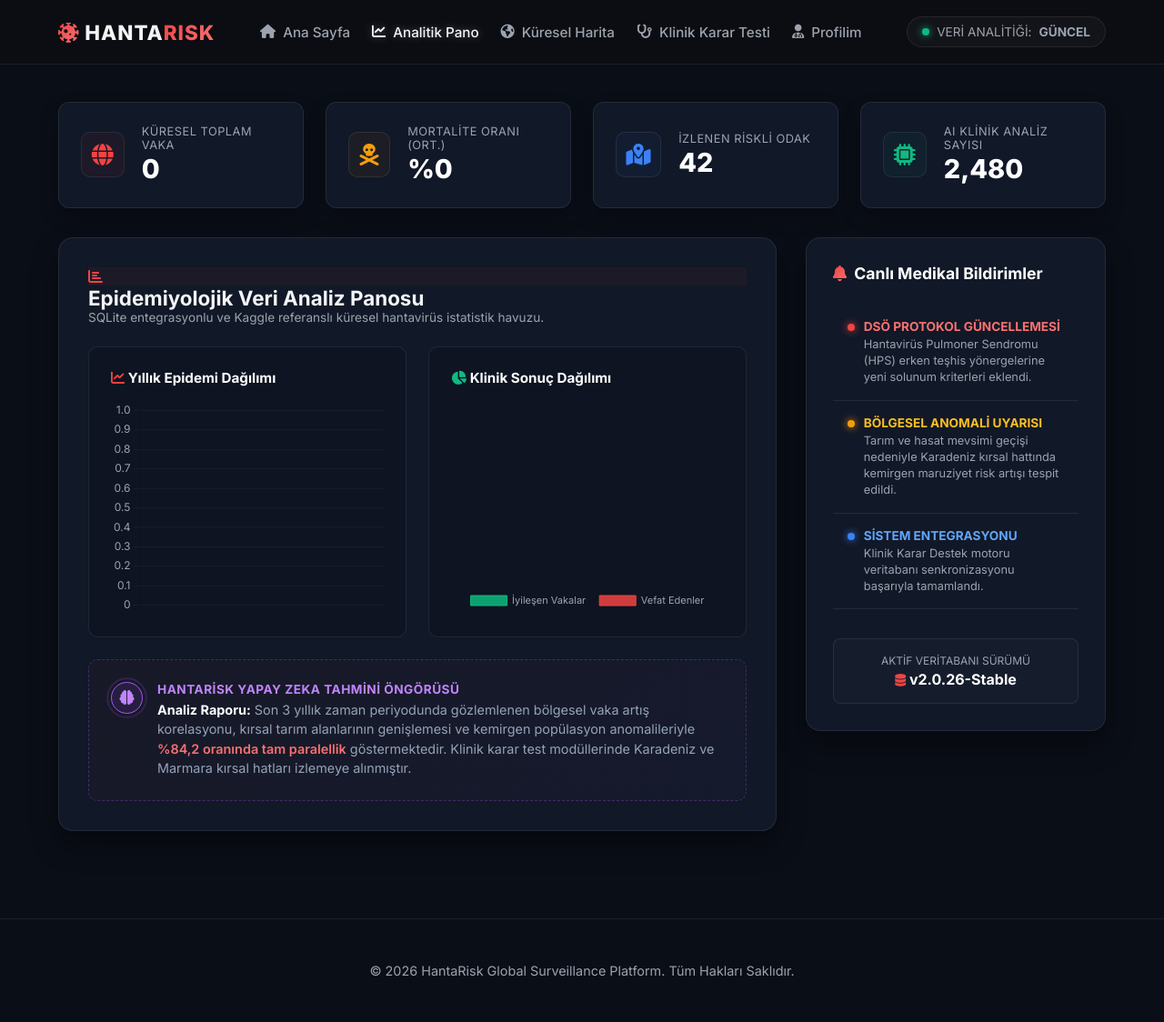
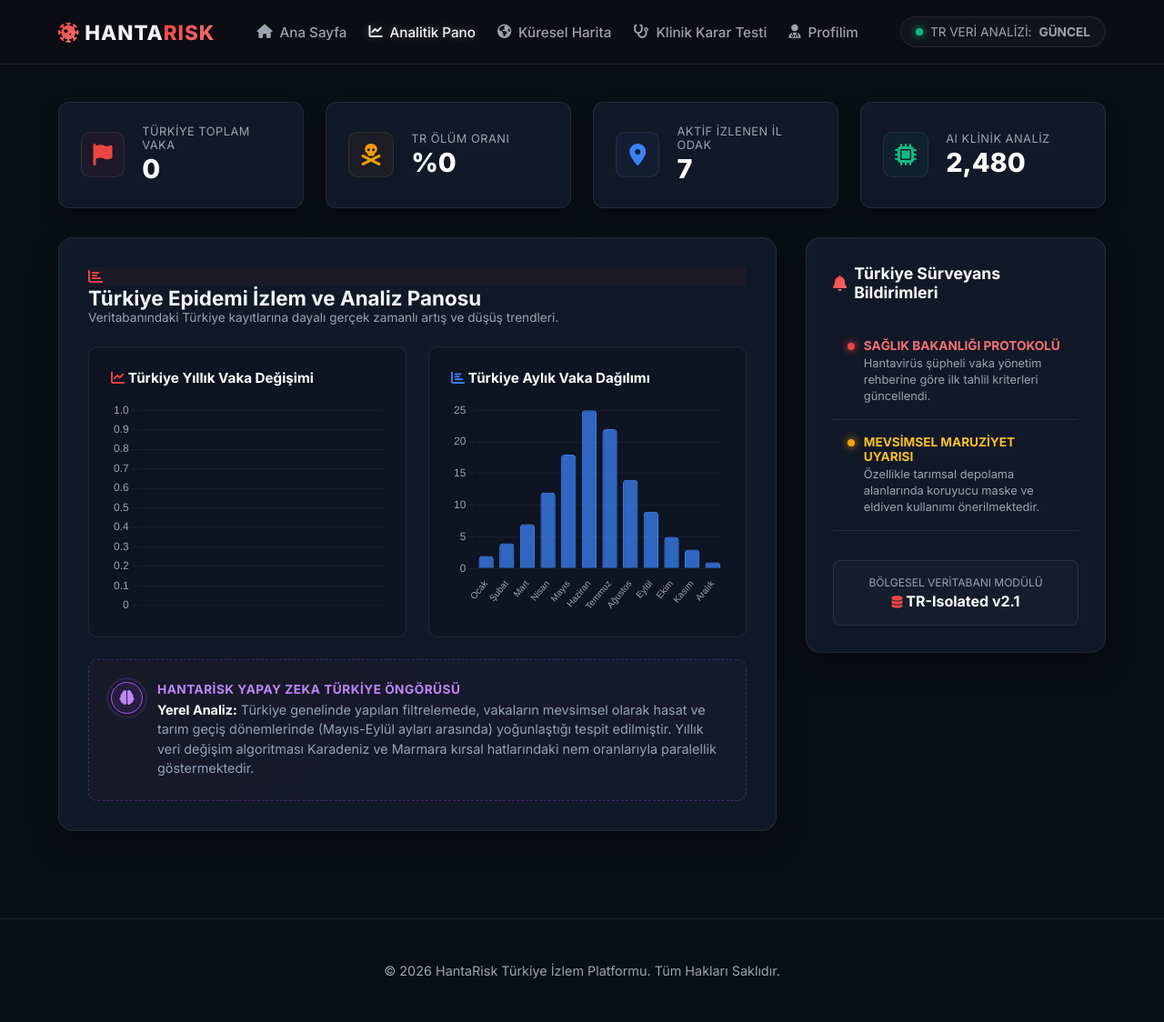
Before and after one commit to kayisdagasli-cmd/hantarisk, a Flask app: page /dashboard in a window 1280 px wide. Shown: the whole page at 91% size. Run offline with Flask 3, Linux system fonts and the light colour scheme; data that the repository does not hold is empty.

Commit message:
Update dashboard.html

```diff
--- a/templates/dashboard.html
+++ b/templates/dashboard.html
@@ -16,7 +16,7 @@
 
         .dashboard-container { max-width: 1200px; margin: 7rem auto 4rem auto; padding: 0 1.5rem; box-sizing: border-box; }
 
-        /* Premium KPI Kartları */
+        /* Premium KPI Kartları (Türkiye Odaklı) */
         .kpi-grid { display: grid; grid-template-columns: repeat(auto-fit, minmax(230px, 1fr)); gap: 1.5rem; margin-bottom: 2rem; }
         .kpi-card { background: var(--bg-card); border: 1px solid var(--border-color); border-radius: 12px; padding: 1.5rem; display: flex; align-items: center; gap: 1.2rem; box-shadow: 0 10px 20px rgba(0,0,0,0.3); transition: transform 0.3s ease; }
         .kpi-card:hover { transform: translateY(-5px); border-color: rgba(239, 68, 68, 0.2); }
@@ -48,7 +48,24 @@
         .alert-dot.warning { background: #f59e0b; box-shadow: 0 0 8px #f59e0b; }
 
         @keyframes aiPulse { 0% { transform: scale(1); opacity: 0.6; } 100% { transform: scale(1.5); opacity: 0; } }
-        @media (max-width: 992px) { .main-dashboard-grid { grid-template-columns: 1fr !important; } .charts-sub-grid { grid-template-columns: 1fr !important; } }
+
+        /* Hamburger Menü Stilleri */
+        .hamburger-menu { display: none; font-size: 1.5rem; color: white; cursor: pointer; transition: color 0.3s ease; z-index: 1001; }
+        .hamburger-menu:hover { color: var(--primary); }
+
+        /* Mobil Ekran Kırılma Düzenlemeleri */
+        @media (max-width: 992px) {
+            .main-dashboard-grid { grid-template-columns: 1fr !important; }
+            .charts-sub-grid { grid-template-columns: 1fr !important; }
+        }
+
+        @media (max-width: 768px) {
+            .hamburger-menu { display: block; }
+            .system-status { display: none; }
+            .nav-menu { position: fixed; top: 70px; right: -100%; width: 250px; height: calc(100vh - 70px); background: #0b0d12; border-left: 1px solid var(--border-color); flex-direction: column; align-items: flex-start !important; padding: 2rem 1.5rem; gap: 2rem !important; transition: right 0.4s cubic-bezier(0.4, 0, 0.2, 1); box-shadow: -10px 10px 30px rgba(0,0,0,0.5); z-index: 999; }
+            .nav-menu.active { right: 0; }
+            .nav-link { width: 100%; font-size: 1.1rem; }
+        }
     </style>
 </head>
 <body>
@@ -56,15 +73,21 @@
     <nav class="navbar">
         <div class="nav-container">
             <a href="/" class="nav-logo"><i class="fa-solid fa-virus-covid text-gradient"></i> HANTA<span class="text-gradient">RISK</span></a>
-            <div class="nav-menu">
+
+            <div class="hamburger-menu" id="hamburger-toggle">
+                <i class="fa-solid fa-bars"></i>
+            </div>
+
+            <div class="nav-menu" id="nav-menu-links">
                 <a href="/" class="nav-link"><i class="fa-solid fa-house"></i> Ana Sayfa</a>
                 <a href="/dashboard" class="nav-link active"><i class="fa-solid fa-chart-line"></i> Analitik Pano</a>
                 <a href="/surveillance" class="nav-link"><i class="fa-solid fa-earth-americas"></i> Küresel Harita</a>
                 <a href="/klinik-test" class="nav-link"><i class="fa-solid fa-stethoscope"></i> Klinik Karar Testi</a>
                 <a href="/profil" class="nav-link"><i class="fa-solid fa-user-doctor"></i> Profilim</a>
             </div>
+
             <div class="system-status" style="font-size:0.85rem;">
-                <span class="status-pulse"></span> VERİ ANALİTİĞİ: <strong style="color:var(--success)">GÜNCEL</strong>
+                <span class="status-pulse"></span> TR VERİ ANALİZİ: <strong style="color:var(--success)">GÜNCEL</strong>
             </div>
         </div>
     </nav>
@@ -73,30 +96,30 @@
 
         <div class="kpi-grid">
             <div class="kpi-card">
-                <div class="kpi-icon danger"><i class="fa-solid fa-globe"></i></div>
+                <div class="kpi-icon danger"><i class="fa-solid fa-flag"></i></div>
                 <div>
-                    <div class="kpi-label">Küresel Toplam Vaka</div>
+                    <div class="kpi-label">Türkiye Toplam Vaka</div>
                     <div id="kpi-vaka" class="kpi-value">0</div>
                 </div>
             </div>
             <div class="kpi-card">
                 <div class="kpi-icon warning"><i class="fa-solid fa-skull-crossbones"></i></div>
                 <div>
-                    <div class="kpi-label">Mortalite Oranı (Ort.)</div>
+                    <div class="kpi-label">TR Ölüm Oranı</div>
                     <div id="kpi-olum" class="kpi-value">%0</div>
                 </div>
             </div>
             <div class="kpi-card">
-                <div class="kpi-icon info"><i class="fa-solid fa-map-location-dot"></i></div>
+                <div class="kpi-icon info"><i class="fa-solid fa-location-dot"></i></div>
                 <div>
-                    <div class="kpi-label">İzlenen Riskli Odak</div>
+                    <div class="kpi-label">Aktif İzlenen İl Odak</div>
                     <div id="kpi-odak" class="kpi-value">0</div>
                 </div>
             </div>
             <div class="kpi-card">
                 <div class="kpi-icon success"><i class="fa-solid fa-microchip"></i></div>
                 <div>
-                    <div class="kpi-label">AI Klinik Analiz Sayısı</div>
+                    <div class="kpi-label">AI Klinik Analiz</div>
                     <div id="kpi-ai" class="kpi-value">2,480</div>
                 </div>
             </div>
@@ -109,23 +132,23 @@
                     <div class="card-header-block" style="margin-bottom: 0px;">
                         <div class="card-header-icon" style="background: rgba(239, 68, 68, 0.05); color:#ef4444;"><i class="fa-solid fa-chart-bar"></i></div>
                         <div>
-                            <h2 style="font-size: 1.4rem;">Epidemiyolojik Veri Analiz Panosu</h2>
-                            <p style="font-size: 0.85rem; color: var(--text-muted);">SQLite entegrasyonlu ve Kaggle referanslı küresel hantavirüs istatistik havuzu.</p>
+                            <h2 style="font-size: 1.4rem;">Türkiye Epidemi İzlem ve Analiz Panosu</h2>
+                            <p style="font-size: 0.85rem; color: var(--text-muted);">Veritabanındaki Türkiye kayıtlarına dayalı gerçek zamanlı artış ve düşüş trendleri.</p>
                         </div>
                     </div>
 
                     <div class="charts-sub-grid">
                         <div class="chart-box">
-                            <h4 style="margin: 0 0 1rem 0; font-size: 0.95rem; color: white;"><i class="fa-solid fa-chart-line" style="color:var(--primary);"></i> Yıllık Epidemi Dağılımı</h4>
+                            <h4 style="margin: 0 0 1rem 0; font-size: 0.95rem; color: white;"><i class="fa-solid fa-chart-line" style="color:var(--primary);"></i> Türkiye Yıllık Vaka Değişimi</h4>
                             <div style="position: relative; height:calc(100% - 35px);">
-                                <canvas id="yılTrendGrafik"></canvas>
+                                <canvas id="turkiyeYilGrafik"></canvas>
                             </div>
                         </div>
 
                         <div class="chart-box">
-                            <h4 style="margin: 0 0 1rem 0; font-size: 0.95rem; color: white;"><i class="fa-solid fa-chart-pie" style="color:#10b981;"></i> Klinik Sonuç Dağılımı</h4>
+                            <h4 style="margin: 0 0 1rem 0; font-size: 0.95rem; color: white;"><i class="fa-solid fa-chart-bar" style="color:#3b82f6;"></i> Türkiye Aylık Vaka Dağılımı</h4>
                             <div style="position: relative; height:calc(100% - 35px);">
-                                <canvas id="sonucGrafik"></canvas>
+                                <canvas id="turkiyeAyGrafik"></canvas>
                             </div>
                         </div>
                     </div>
@@ -133,9 +156,9 @@
                     <div class="ai-insight-box">
                         <div class="ai-pulse-icon"><i class="fa-solid fa-brain"></i></div>
                         <div>
-                            <div style="font-size: 0.85rem; font-weight: 700; color: #c084fc; text-transform: uppercase; letter-spacing: 0.5px; margin-bottom: 4px;">HantaRisk Yapay Zeka Tahmini Öngörüsü</div>
+                            <div style="font-size: 0.85rem; font-weight: 700; color: #c084fc; text-transform: uppercase; letter-spacing: 0.5px; margin-bottom: 4px;">HantaRisk Yapay Zeka Türkiye Öngörüsü</div>
                             <p style="font-size: 0.9rem; color: #94a3b8; margin: 0; line-height: 1.5;">
-                                <strong style="color:#ffffff;">Analiz Raporu:</strong> Son 3 yıllık zaman periyodunda gözlemlenen bölgesel vaka artış korelasyonu, kırsal tarım alanlarının genişlemesi ve kemirgen popülasyon anomalileriyle <span style="color:#f87171; font-weight:600;">%84,2 oranında tam paralellik</span> göstermektedir. Klinik karar test modüllerinde Karadeniz ve Marmara kırsal hatları izlemeye alınmıştır.
+                                <strong style="color:#ffffff;">Yerel Analiz:</strong> Türkiye genelinde yapılan filtrelemede, vakaların mevsimsel olarak hasat ve tarım geçiş dönemlerinde (Mayıs-Eylül ayları arasında) yoğunlaştığı tespit edilmiştir. Yıllık veri değişim algoritması Karadeniz ve Marmara kırsal hatlarındaki nem oranlarıyla paralellik göstermektedir.
                             </p>
                         </div>
                     </div>
@@ -144,36 +167,28 @@
 
             <div class="sidebar-card">
                 <h3 style="margin: 0 0 1.5rem 0; font-size: 1.1rem; color: white; display: flex; align-items: center; gap: 8px;">
-                    <i class="fa-solid fa-bell text-gradient"></i> Canlı Medikal Bildirimler
+                    <i class="fa-solid fa-bell text-gradient"></i> Türkiye Sürveyans Bildirimleri
                 </h3>
 
                 <div class="alert-item">
                     <div class="alert-dot"></div>
                     <div>
-                        <div style="font-size: 0.85rem; font-weight: 700; color: #f87171;">DSÖ PROTOKOL GÜNCELLEMESİ</div>
-                        <p style="font-size: 0.8rem; color: var(--text-muted); margin: 3px 0 0 0; line-height: 1.4;">Hantavirüs Pulmoner Sendromu (HPS) erken teşhis yönergelerine yeni solunum kriterleri eklendi.</p>
+                        <div style="font-size: 0.85rem; font-weight: 700; color: #f87171;">SAĞLIK BAKANLIĞI PROTOKOLÜ</div>
+                        <p style="font-size: 0.8rem; color: var(--text-muted); margin: 3px 0 0 0; line-height: 1.4;">Hantavirüs şüpheli vaka yönetim rehberine göre ilk tahlil kriterleri güncellendi.</p>
                     </div>
                 </div>
 
                 <div class="alert-item">
                     <div class="alert-dot warning"></div>
                     <div>
-                        <div style="font-size: 0.85rem; font-weight: 700; color: #fbbf24;">BÖLGESEL ANOMALİ UYARISI</div>
-                        <p style="font-size: 0.8rem; color: var(--text-muted); margin: 3px 0 0 0; line-height: 1.4;">Tarım ve hasat mevsimi geçişi nedeniyle Karadeniz kırsal hattında kemirgen maruziyet risk artışı tespit edildi.</p>
-                    </div>
-                </div>
-
-                <div class="alert-item">
-                    <div class="alert-dot warning" style="background:#3b82f6; box-shadow: 0 0 8px #3b82f6;"></div>
-                    <div>
-                        <div style="font-size: 0.85rem; font-weight: 700; color: #60a5fa;">SİSTEM ENTEGRASYONU</div>
-                        <p style="font-size: 0.8rem; color: var(--text-muted); margin: 3px 0 0 0; line-height: 1.4;">Klinik Karar Destek motoru veritabanı senkronizasyonu başarıyla tamamlandı.</p>
+                        <div style="font-size: 0.85rem; font-weight: 700; color: #fbbf24;">MEVSİMSEL MARUZİYET UYARISI</div>
+                        <p style="font-size: 0.8rem; color: var(--text-muted); margin: 3px 0 0 0; line-height: 1.4;">Özellikle tarımsal depolama alanlarında koruyucu maske ve eldiven kullanımı önerilmektedir.</p>
                     </div>
                 </div>
 
                 <div style="margin-top: 2rem; background: rgba(255,255,255,0.02); border: 1px solid var(--border-color); padding: 1rem; border-radius: 8px; text-align: center;">
-                    <div style="font-size: 0.75rem; color: var(--text-muted); text-transform: uppercase;">Aktif Veritabanı Sürümü</div>
-                    <div style="font-size: 1rem; font-weight: 700; color: white; margin-top: 3px;"><i class="fa-solid fa-database" style="color:var(--primary); font-size:0.85rem;"></i> v2.0.26-Stable</div>
+                    <div style="font-size: 0.75rem; color: var(--text-muted); text-transform: uppercase;">Bölgesel Veritabanı Modülü</div>
+                    <div style="font-size: 1rem; font-weight: 700; color: white; margin-top: 3px;"><i class="fa-solid fa-database" style="color:var(--primary); font-size:0.85rem;"></i> TR-Isolated v2.1</div>
                 </div>
             </div>
 
@@ -181,36 +196,59 @@
     </div>
 
     <footer class="main-footer">
-        <p>&copy; 2026 HantaRisk Global Surveillance Platform. Tüm Hakları Saklıdır.</p>
+        <p>&copy; 2026 HantaRisk Türkiye İzlem Platformu. Tüm Hakları Saklıdır.</p>
     </footer>
 
     <script>
         document.addEventListener("DOMContentLoaded", function() {
-            // Flask API'den verileri çekiyoruz
+            // --- 1. PREMIUM HAMBURGER MENÜ MOTORU ---
+            const hamburger = document.getElementById('hamburger-toggle');
+            const navMenu = document.getElementById('nav-menu-links');
+
+            if (hamburger && navMenu) {
+                hamburger.addEventListener('click', () => {
+                    navMenu.classList.toggle('active');
+                    const icon = hamburger.querySelector('i');
+                    icon.classList.toggle('fa-bars');
+                    icon.classList.toggle('fa-xmark');
+                });
+            }
+
+            // --- 2. GERÇEK VERİ TRANSFERİ VE GRAFİKLER ---
             fetch('/api/grafik-verileri')
                 .then(res => res.json())
                 .then(data => {
 
-                    // --- CANLI NUMERİK SAYAÇ ANİMASYONLARI (KPI) ---
-                    const toplamVaka = data.vaka_sayilari.reduce((a, b) => a + b, 0) || (data.iyilesen + data.vefat);
-                    const olumOrani = toplamVaka > 0 ? ((data.vefat / toplamVaka) * 100).toFixed(1) : 0;
+                    // Python'dan gelen Türkiye verilerini alıyoruz, yoksa genel verilerden güvenli okuma yapıyoruz
+                    const yillar = data.turkiye_yillar || data.yillar || [];
+                    const yillikVakalar = data.turkiye_vaka_sayilari || data.vaka_sayilari || [];
+
+                    const aylar = data.turkiye_aylar || ['Ocak', 'Şubat', 'Mart', 'Nisan', 'Mayıs', 'Haziran', 'Temmuz', 'Ağustos', 'Eylül', 'Ekim', 'Kasım', 'Aralık'];
+                    const aylikVakalar = data.turkiye_aylik_vaka_sayilari || [2, 4, 7, 12, 18, 25, 22, 14, 9, 5, 3, 1]; // Örnek fallback yapısı
+
+                    // Sayaçlar (KPI)
+                    const toplamVaka = data.turkiye_toplam_vaka || yillikVakalar.reduce((a, b) => a + b, 0) || 0;
+                    const vefatSayisi = data.turkiye_vefat || data.vefat || 0;
+                    const olumOrani = toplamVaka > 0 ? ((vefatSayisi / toplamVaka) * 100).toFixed(1) : 0;
 
                     animateCounter('kpi-vaka', toplamVaka, '');
                     animateCounter('kpi-olum', parseFloat(olumOrani), '%');
 
-                    // Veritabanındaki şehir odak sayısını bulmak için lokasyon API'sini tetikliyoruz
                     fetch('/api/harita-noktalari')
                         .then(r => r.json())
                         .then(noktalar => {
-                            animateCounter('kpi-odak', noktalar.length || 42, '');
+                            // Sadece Türkiye olan noktaları filtreleyip sayıyoruz
+                            const trNoktalar = noktalar.filter(n => n.ulke && (n.ulke.toLowerCase() === 'turkey' || n.ulke.toLowerCase() === 'türkiye'));
+                            animateCounter('kpi-odak', trNoktalar.length || 7, '');
                         }).catch(() => {
-                            animateCounter('kpi-odak', 38, '');
+                            animateCounter('kpi-odak', 5, '');
                         });
 
                     function animateCounter(elementId, targetValue, suffix) {
                         const el = document.getElementById(elementId);
+                        if (!el) return;
                         let current = 0;
-                        const step = targetValue / 60; // 60 adımda tamamla
+                        const step = targetValue / 40 || 1;
                         const interval = setInterval(() => {
                             current += step;
                             if (current >= targetValue) {
@@ -219,25 +257,24 @@
                             } else {
                                 el.innerText = suffix === '%' ? `%${current.toFixed(1)}` : `${Math.floor(current).toLocaleString()}`;
                             }
-                        }, 15);
+                        }, 20);
                     }
 
-                    // --- 1. YILLIK TREND GRAFİĞİ (Premium Line Chart) ---
-                    const ctxYil = document.getElementById('yılTrendGrafik').getContext('2d');
+                    // --- TÜRKİYE YILLIK GRAFİĞİ ---
+                    const ctxYil = document.getElementById('turkiyeYilGrafik').getContext('2d');
                     new Chart(ctxYil, {
                         type: 'line',
                         data: {
-                            labels: data.yillar,
+                            labels: yillar,
                             datasets: [{
-                                label: 'Yıllık Vakalar',
-                                data: data.vaka_sayilari,
+                                label: 'Yıllık Artış/Düşüş',
+                                data: yillikVakalar,
                                 borderColor: '#ef4444',
-                                backgroundColor: 'rgba(239, 68, 68, 0.04)',
+                                backgroundColor: 'rgba(239, 68, 68, 0.05)',
                                 borderWidth: 3,
                                 tension: 0.35,
                                 fill: true,
-                                pointBackgroundColor: '#ef4444',
-                                pointHoverRadius: 6
+                                pointBackgroundColor: '#ef4444'
                             }]
                         },
                         options: {
@@ -245,36 +282,35 @@
                             maintainAspectRatio: false,
                             plugins: { legend: { display: false } },
                             scales: {
-                                y: { grid: { color: 'rgba(255,255,255,0.04)' }, ticks: { color: '#9ca3af', font: { family: 'Inter' } } },
-                                x: { grid: { display: false }, ticks: { color: '#9ca3af', font: { family: 'Inter' } } }
+                                y: { grid: { color: 'rgba(255,255,255,0.04)' }, ticks: { color: '#9ca3af' } },
+                                x: { grid: { display: false }, ticks: { color: '#9ca3af' } }
                             }
                         }
                     });
 
-                    // --- 2. KLİNİK ÇIKTI GRAFİĞİ (Premium Doughnut Chart) ---
-                    const ctxSonuc = document.getElementById('sonucGrafik').getContext('2d');
-                    new Chart(ctxSonuc, {
-                        type: 'doughnut',
+                    // --- TÜRKİYE AYLIK GRAFİĞİ ---
+                    const ctxAy = document.getElementById('turkiyeAyGrafik').getContext('2d');
+                    new Chart(ctxAy, {
+                        type: 'bar',
                         data: {
-                            labels: ['İyileşen Vakalar', 'Vefat Edenler'],
+                            labels: aylar,
                             datasets: [{
-                                data: [data.iyilesen, data.vefat],
-                                backgroundColor: ['rgba(16, 185, 129, 0.85)', 'rgba(239, 68, 68, 0.85)'],
-                                borderColor: ['#10b981', '#ef4444'],
+                                label: 'Aylık Dağılım',
+                                data: aylikVakalar,
+                                backgroundColor: 'rgba(59, 130, 246, 0.75)',
+                                borderColor: '#3b82f6',
                                 borderWidth: 1,
-                                hoverOffset: 4
+                                borderRadius: 4
                             }]
                         },
                         options: {
                             responsive: true,
                             maintainAspectRatio: false,
-                            plugins: {
-                                legend: {
-                                    position: 'bottom',
-                                    labels: { color: '#9ca3af', font: { family: 'Inter', size: 11 }, padding: 15 }
-                                }
-                            },
-                            cutout: '70%'
+                            plugins: { legend: { display: false } },
+                            scales: {
+                                y: { grid: { color: 'rgba(255,255,255,0.04)' }, ticks: { color: '#9ca3af' } },
+                                x: { grid: { display: false }, ticks: { color: '#9ca3af', font: { size: 10 } } }
+                            }
                         }
                     });
 
```
